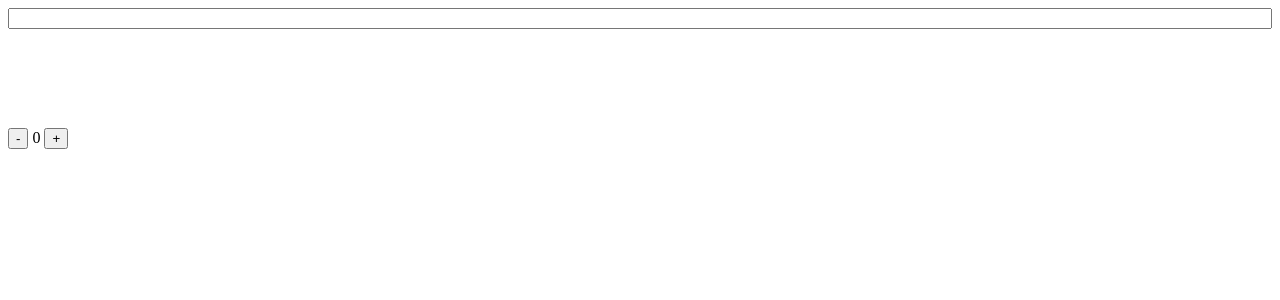
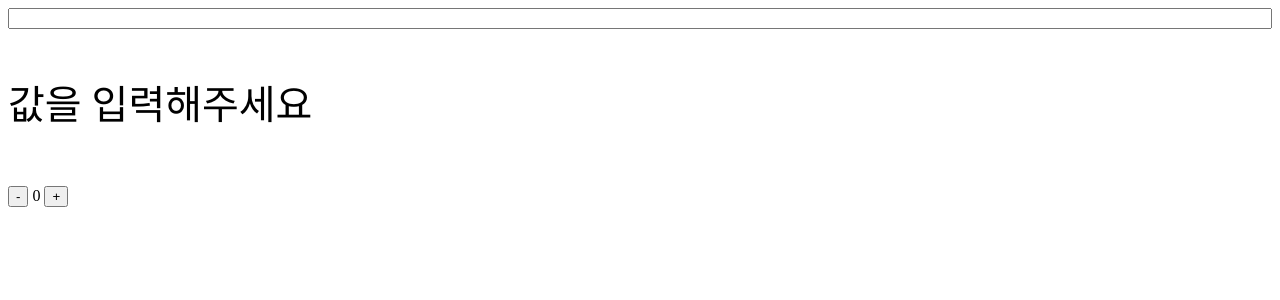
Before and after one commit to house-study/react-state, a React (Create React App) app: page / in a window 1280 px wide. Shown: the top 300 px of the page. Built offline with nearby package versions, Linux system fonts and the light colour scheme.

Commit message:
feat: ShowBox 추가

```diff
--- a/src/ShowBox/index.js
+++ b/src/ShowBox/index.js
@@ -1,13 +1,19 @@
-import React from "react";
+import React, { useState } from "react";
 import "./index.css";
 import Input from "../Input";
 
 const ShowBox = () => {
+  const [text, setText] = useState("");
+
+  const handleChange = (e) => {
+    setText(e.target.value);
+  };
+
   return (
     <div className="show-box--container">
-      <Input />
-      <p className="show-box--text">
-        {/* 여기 안에 Input에서 입력한 값이 나와야 해요. 주석은 지워주세요 */}
+      <Input onChange={handleChange} />
+      <p role="paragraph" className="show-box--text">
+        {text || "값을 입력해주세요"}
       </p>
     </div>
   );
```
